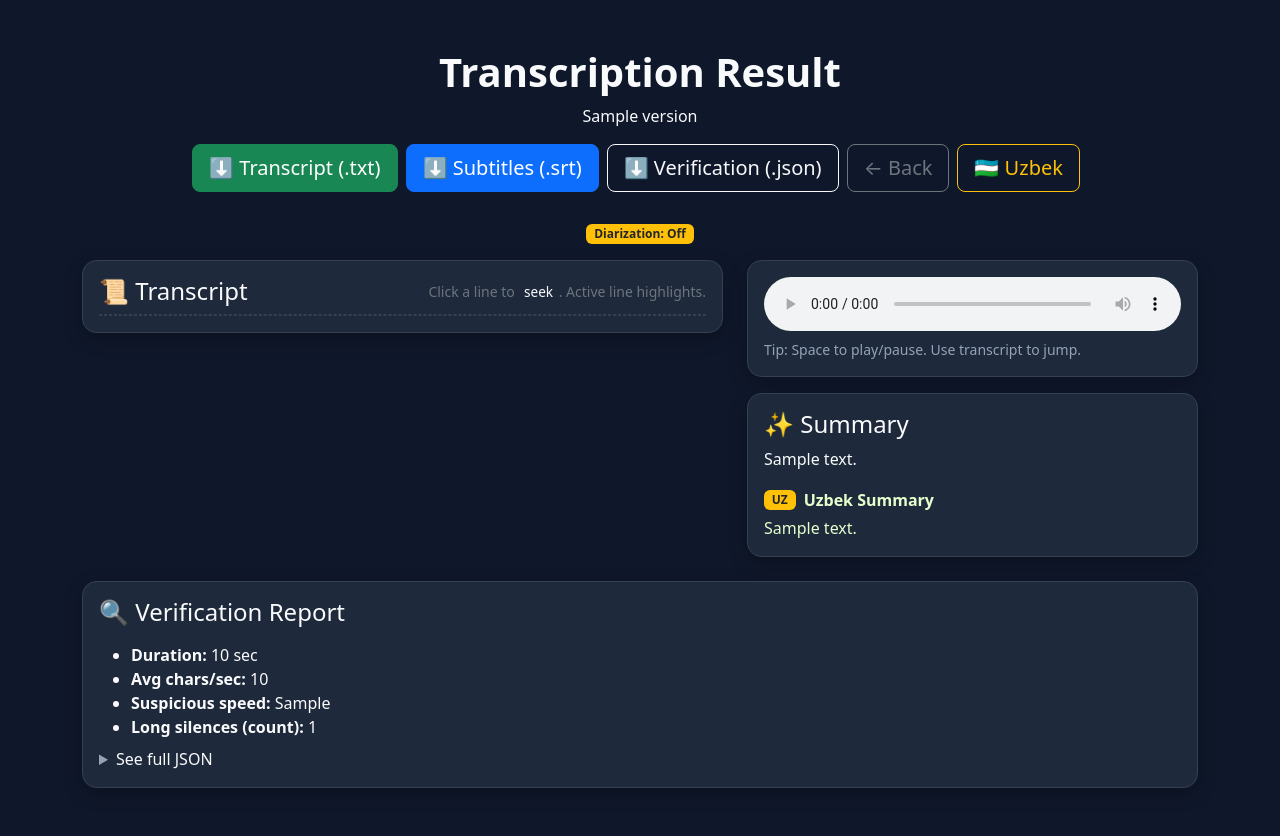
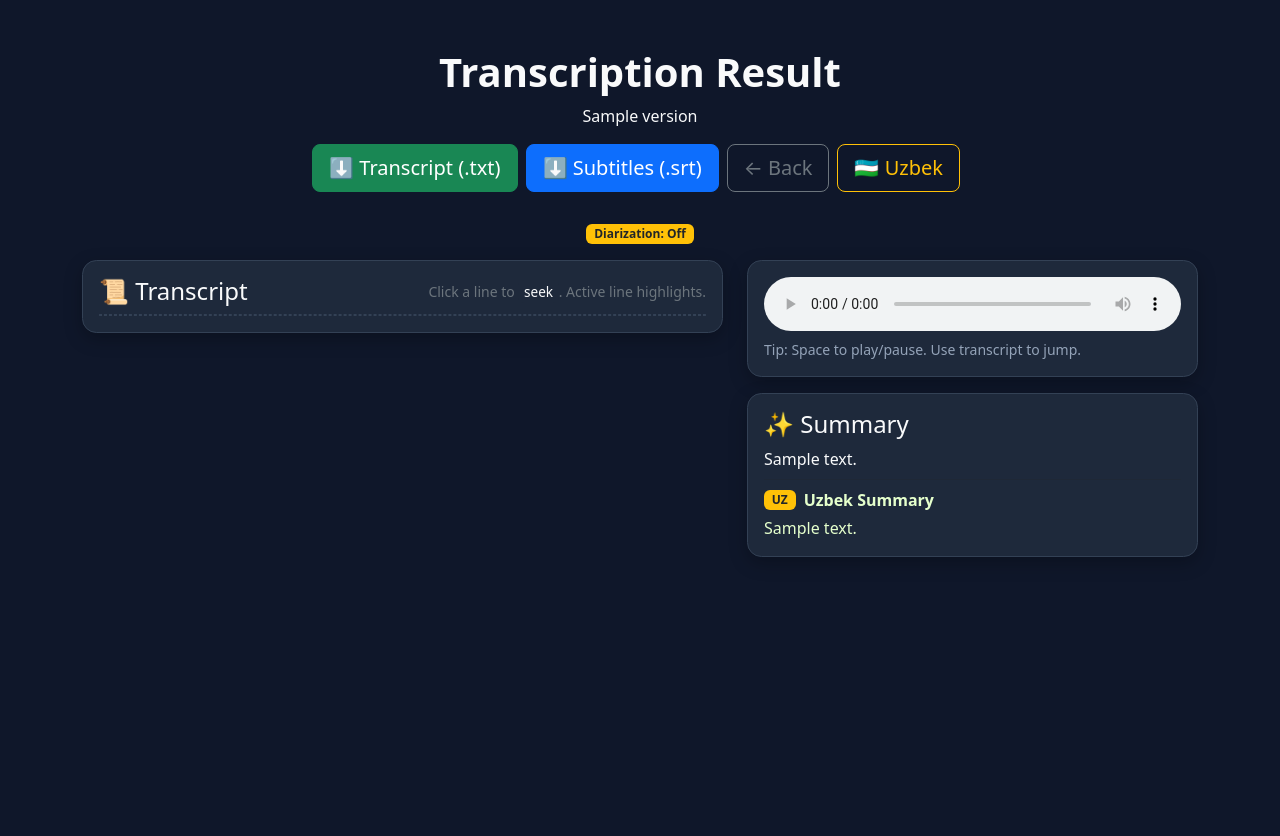
Before and after one commit to orifhon74/transcripto, a Flask app: template templates/result_media.html in a window 1280 px wide. After the commit the page ends 557 px from the top, so only its background shows below. Run offline with Flask 3, Linux system fonts and the light colour scheme; the template is opened without the code that fills it: most values are stand-ins (such as "Sample title", 1, 10 or a date in 2020).

Commit message:
Verification report GONE

```diff
--- a/app.py
+++ b/app.py
@@ -22,7 +22,6 @@ from process_video import (
     # helpers
     summarize_text,
     build_srt_from_segments,
-    verification_report_from,
     transcript_with_speakers,
     diarization_summary,
     translate_texts_to_uz,   # Uzbek translator helper
@@ -145,7 +144,6 @@ def _build_pdf_bytes(payload: dict) -> bytes:
     payload keys we expect:
       title, version, filename, created_at, media_type,
       summary, summary_uz (optional),
-      verification: {duration_sec, avg_chars_per_sec, suspicious_speed_flag, silence_segments_over_3s: [...]},
       meta: {speakers[], count} (optional),
       segments: list of {start, end, text, speaker?, uz?}
     """
@@ -193,32 +191,6 @@ def _build_pdf_bytes(payload: dict) -> bytes:
                 story.append(Paragraph(line.strip(), uzStyle))
         story.append(Spacer(1, 10))
 
-    # Verification
-    ver = payload.get("verification") or {}
-    if ver:
-        story.append(Paragraph("Verification", h2))
-        tbl = Table(
-            [
-                ["Duration (sec)", str(ver.get("duration_sec", ""))],
-                ["Avg chars/sec", str(ver.get("avg_chars_per_sec", ""))],
-                ["Suspicious speed", str(ver.get("suspicious_speed_flag", ""))],
-                ["Long silences", str(len(ver.get("silence_segments_over_3s", []) or []))],
-            ],
-            colWidths=[2.3 * inch, 3.9 * inch],
-        )
-        tbl.setStyle(
-            TableStyle(
-                [
-                    ("BACKGROUND", (0, 0), (-1, 0), colors.lightgrey),
-                    ("BOX", (0, 0), (-1, -1), 0.25, colors.grey),
-                    ("INNERGRID", (0, 0), (-1, -1), 0.25, colors.lightgrey),
-                    ("ROWBACKGROUNDS", (0, 1), (-1, -1), [colors.whitesmoke, colors.white]),
-                ]
-            )
-        )
-        story.append(tbl)
-        story.append(Spacer(1, 10))
-
     # Transcript
     segs = payload.get("segments") or []
     if segs:
@@ -249,7 +221,6 @@ def _run_media_job(job_id: str, kind: str, file_bytes: bytes, orig_name: str):
     Runs in a worker thread. Produces artifacts:
     - transcript_txt (token)
     - subtitles_srt (token) when media
-    - verification_json (token)
     Also returns meta: {version, diarization_mode, speakers?}
     """
     try:
@@ -305,15 +276,6 @@ def _run_media_job(job_id: str, kind: str, file_bytes: bytes, orig_name: str):
             )
             summary = summarize_text(transcript)
             srt = build_srt_from_segments(segments)
-            verification = verification_report_from(
-                media_info={
-                    "type": "video" if kind.startswith("video") else "audio",
-                    "name": orig_name,
-                    "diarization_mode": mode_used,
-                },
-                transcript_text=transcript,
-                segments=segments,
-            )
             meta = diarization_summary(segments) if "diarized" in kind else None
 
             # Register downloads (small text artifacts: OK in memory; they expire via TTL)
@@ -323,20 +285,13 @@ def _run_media_job(job_id: str, kind: str, file_bytes: bytes, orig_name: str):
             token_srt = register_download(
                 srt.encode("utf-8"), "application/x-subrip", f"{base}.srt"
             )
-            token_json = register_download(
-                json.dumps(verification, ensure_ascii=False, indent=2).encode("utf-8"),
-                "application/json",
-                f"{base}_verification.json",
-            )
 
             artifacts = {
                 "transcript_display": display_transcript,
                 "summary": summary,
-                "verification": verification,
                 "downloads": {
                     "txt": {"token": token_txt, "filename": f"{base}.txt"},
                     "srt": {"token": token_srt, "filename": f"{base}.srt"},
-                    "verification_json": {"token": token_json, "filename": f"{base}_verification.json"},
                 },
             }
             header_version = (
@@ -580,7 +535,7 @@ def index():
     return render_template("index.html")
 
 # Helper to prepare a PDF payload and register it
-def _register_pdf_payload(*, version, media_type, filename, summary, summary_uz, verification, meta, segments):
+def _register_pdf_payload(*, version, media_type, filename, summary, summary_uz, meta, segments):
     payload = {
         "title": "Transcription Report",
         "version": version,
@@ -589,7 +544,6 @@ def _register_pdf_payload(*, version, media_type, filename, summary, summary_uz,
         "created_at": datetime.utcnow().isoformat(timespec="seconds") + "Z",
         "summary": summary or "",
         "summary_uz": summary_uz or "",
-        "verification": verification or {},
         "meta": meta or {},
         "segments": segments or [],
     }
@@ -625,7 +579,6 @@ def upload_text():
         filename=f.filename,
         summary=summary,
         summary_uz="",  # not translating text uploads here
-        verification={},
         meta={},
         segments=segments,
     )
@@ -667,17 +620,10 @@ def upload_video_simple():
             s["uz"] = uz
 
     srt = build_srt_from_segments(segments)
-    verification = verification_report_from(
-        media_info={"type": "video", "name": f.filename, "diarization_mode": "off"},
-        transcript_text=transcript,
-        segments=segments,
-    )
 
     base = os.path.splitext(f.filename)[0]
     token_txt = register_download(transcript.encode("utf-8"), "text/plain", f"{base}.txt")
     token_srt = register_download(srt.encode("utf-8"), "application/x-subrip", f"{base}.srt")
-    token_json = register_download(json.dumps(verification, ensure_ascii=False, indent=2).encode("utf-8"),
-                                   "application/json", f"{base}_verification.json")
     token_media = register_download(file_bytes, f.mimetype or "video/mp4", f.filename)
 
     # PDF payload token
@@ -687,7 +633,6 @@ def upload_video_simple():
         filename=f.filename,
         summary=summary,
         summary_uz=summary_uz,
-        verification=verification,
         meta=None,
         segments=segments,
     )
@@ -698,11 +643,9 @@ def upload_video_simple():
         transcript=transcript,
         summary=summary,
         summary_uz=summary_uz,
-        verification=verification,
         meta=None,
         token_txt=token_txt,
         token_srt=token_srt,
-        token_json=token_json,
         media_url=url_for("download", token=token_media),
         media_type="video",
         segments_json=json.dumps(segments, ensure_ascii=False),
@@ -738,18 +681,11 @@ def upload_video_diarized():
             s["uz"] = uz
 
     srt = build_srt_from_segments(segments)
-    verification = verification_report_from(
-       media_info={"type": "video", "name": f.filename, "diarization_mode": mode_used},
-       transcript_text=transcript,
-       segments=segments,
-    )
     meta = diarization_summary(segments)
 
     base = os.path.splitext(f.filename)[0]
     token_txt = register_download(transcript.encode("utf-8"), "text/plain", f"{base}.txt")
     token_srt = register_download(srt.encode("utf-8"), "application/x-subrip", f"{base}.srt")
-    token_json = register_download(json.dumps(verification, ensure_ascii=False, indent=2).encode("utf-8"),
-                                   "application/json", f"{base}_verification.json")
     token_media = register_download(file_bytes, f.mimetype or "video/mp4", f.filename)
 
     token_pdfdata = _register_pdf_payload(
@@ -758,7 +694,6 @@ def upload_video_diarized():
         filename=f.filename,
         summary=summary,
         summary_uz=summary_uz,
-        verification=verification,
         meta=meta,
         segments=segments,
     )
@@ -769,11 +704,9 @@ def upload_video_diarized():
         transcript=transcript_with_speakers(segments),
         summary=summary,
         summary_uz=summary_uz,
-        verification=verification,
         meta=meta,
         token_txt=token_txt,
         token_srt=token_srt,
-        token_json=token_json,
         media_url=url_for("download", token=token_media),
         media_type="video",
         segments_json=json.dumps(segments, ensure_ascii=False),
@@ -809,17 +742,10 @@ def upload_audio_simple():
             s["uz"] = uz
 
     srt = build_srt_from_segments(segments)
-    verification = verification_report_from(
-        media_info={"type": "audio", "name": f.filename, "diarization_mode": "off"},
-        transcript_text=transcript,
-        segments=segments,
-    )
 
     base = os.path.splitext(f.filename)[0]
     token_txt = register_download(transcript.encode("utf-8"), "text/plain", f"{base}.txt")
     token_srt = register_download(srt.encode("utf-8"), "application/x-subrip", f"{base}.srt")
-    token_json = register_download(json.dumps(verification, ensure_ascii=False, indent=2).encode("utf-8"),
-                                   "application/json", f"{base}_verification.json")
     token_media = register_download(file_bytes, f.mimetype or "audio/wav", f.filename)
 
     token_pdfdata = _register_pdf_payload(
@@ -828,7 +754,6 @@ def upload_audio_simple():
         filename=f.filename,
         summary=summary,
         summary_uz=summary_uz,
-        verification=verification,
         meta=None,
         segments=segments,
     )
@@ -839,11 +764,9 @@ def upload_audio_simple():
         transcript=transcript,
         summary=summary,
         summary_uz=summary_uz,
-        verification=verification,
         meta=None,
         token_txt=token_txt,
         token_srt=token_srt,
-        token_json=token_json,
         media_url=url_for("download", token=token_media),
         media_type="audio",
         segments_json=json.dumps(segments, ensure_ascii=False),
@@ -879,18 +802,11 @@ def upload_audio_diarized():
             s["uz"] = uz
 
     srt = build_srt_from_segments(segments)
-    verification = verification_report_from(
-        media_info={"type": "audio", "name": f.filename, "diarization_mode": mode_used},
-        transcript_text=transcript,
-        segments=segments,
-    )
     meta = diarization_summary(segments)
 
     base = os.path.splitext(f.filename)[0]
     token_txt = register_download(transcript.encode("utf-8"), "text/plain", f"{base}.txt")
     token_srt = register_download(srt.encode("utf-8"), "application/x-subrip", f"{base}.srt")
-    token_json = register_download(json.dumps(verification, ensure_ascii=False, indent=2).encode("utf-8"),
-                                   "application/json", f"{base}_verification.json")
     token_media = register_download(file_bytes, f.mimetype or "audio/wav", f.filename)
 
     token_pdfdata = _register_pdf_payload(
@@ -899,7 +815,6 @@ def upload_audio_diarized():
         filename=f.filename,
         summary=summary,
         summary_uz=summary_uz,
-        verification=verification,
         meta=meta,
         segments=segments,
     )
@@ -910,11 +825,9 @@ def upload_audio_diarized():
         transcript=transcript_with_speakers(segments),
         summary=summary,
         summary_uz=summary_uz,
-        verification=verification,
         meta=meta,
         token_txt=token_txt,
         token_srt=token_srt,
-        token_json=token_json,
         media_url=url_for("download", token=token_media),
         media_type="audio",
         segments_json=json.dumps(segments, ensure_ascii=False),
@@ -983,17 +896,10 @@ def ingest_youtube_simple():
                 s["uz"] = uz
 
         srt = build_srt_from_segments(segments)
-        verification = verification_report_from(
-            media_info={"type": "audio", "name": title or "YouTube", "diarization_mode": "off"},
-            transcript_text=transcript,
-            segments=segments,
-        )
 
         base = (title or "youtube").replace("/", "_").replace("\\", "_").strip()
         token_txt = register_download(transcript.encode("utf-8"), "text/plain", f"{base}.txt")
         token_srt = register_download(srt.encode("utf-8"), "application/x-subrip", f"{base}.srt")
-        token_json = register_download(json.dumps(verification, ensure_ascii=False, indent=2).encode("utf-8"),
-                                       "application/json", f"{base}_verification.json")
 
         token_media = register_download(media_bytes, media_mime, media_filename or f"{base}.mp4")
         media_url = url_for("download", token=token_media)
@@ -1004,7 +910,6 @@ def ingest_youtube_simple():
             filename=title or "YouTube",
             summary=summary,
             summary_uz=summary_uz,
-            verification=verification,
             meta=None,
             segments=segments,
         )
@@ -1015,11 +920,9 @@ def ingest_youtube_simple():
             transcript=transcript,
             summary=summary,
             summary_uz=summary_uz,
-            verification=verification,
             meta=None,
             token_txt=token_txt,
             token_srt=token_srt,
-            token_json=token_json,
             media_url=media_url,
             media_type="video",
             segments_json=json.dumps(segments, ensure_ascii=False),
@@ -1059,18 +962,11 @@ def ingest_youtube_diarized():
                 s["uz"] = uz
 
         srt = build_srt_from_segments(segments)
-        verification = verification_report_from(
-            media_info={"type": "audio", "name": title or "YouTube", "diarization_mode": mode_used},
-            transcript_text=transcript,
-            segments=segments,
-        )
         meta = diarization_summary(segments)
 
         base = (title or "youtube").replace("/", "_").replace("\\", "_").strip()
         token_txt = register_download(transcript.encode("utf-8"), "text/plain", f"{base}.txt")
         token_srt = register_download(srt.encode("utf-8"), "application/x-subrip", f"{base}.srt")
-        token_json = register_download(json.dumps(verification, ensure_ascii=False, indent=2).encode("utf-8"),
-                                       "application/json", f"{base}_verification.json")
 
         with open(video_path, "rb") as fh:
             media_bytes = fh.read()
@@ -1082,7 +978,6 @@ def ingest_youtube_diarized():
             filename=title or "YouTube",
             summary=summary,
             summary_uz=summary_uz,
-            verification=verification,
             meta=None,
             segments=segments,
         )
@@ -1093,11 +988,9 @@ def ingest_youtube_diarized():
             transcript=transcript_with_speakers(segments),
             summary=summary,
             summary_uz=summary_uz,
-            verification=verification,
             meta=meta,
             token_txt=token_txt,
             token_srt=token_srt,
-            token_json=token_json,
             media_url=url_for("download", token=token_media),
             media_type="audio",
             segments_json=json.dumps(segments, ensure_ascii=False),
@@ -1109,14 +1002,15 @@ def ingest_youtube_diarized():
 # ---------- downloads ----------
 @app.get("/download/<token>")
 def download(token: str):
-    # one-shot + TTL safety (in case user never downloads)
-    item = DOWNLOADS.pop(token, None)
+    # allow multiple range requests while TTL cleanup handles expiry
+    item = DOWNLOADS.get(token)
     if not item:
         return "Not found or expired", 404
+
     return send_file(
         BytesIO(item["data"]),
         mimetype=item["mimetype"],
-        as_attachment=True,
+        as_attachment=True,  # you can leave this or set False if you prefer inline
         download_name=item["filename"],
     )
 
--- a/templates/index.html
+++ b/templates/index.html
@@ -36,7 +36,7 @@
 <body>
   <div class="container py-5">
     <h1 class="text-center">AI Transcription & Summarization</h1>
-    <p class="lead text-center">Upload <strong>video</strong>, <strong>audio</strong>, or <strong>text</strong> to get transcripts, summaries, and a verification report.</p>
+    <p class="lead text-center">Upload <strong>video</strong>, <strong>audio</strong>, or <strong>text</strong> to get transcripts and summaries</p>
 
     <!-- Notice about diarization -->
     <div class="notice">
--- a/templates/result_media.html
+++ b/templates/result_media.html
@@ -74,23 +74,12 @@
       <div class="d-flex justify-content-center flex-wrap btn-row">
         <a href="{{ url_for('download', token=token_txt) }}" class="btn btn-success btn-lg">⬇ Transcript (.txt)</a>
         <a href="{{ url_for('download', token=token_srt) }}" class="btn btn-primary btn-lg">⬇ Subtitles (.srt)</a>
-        <a href="{{ url_for('download', token=token_json) }}" class="btn btn-outline-light btn-lg">⬇ Verification (.json)</a>
 
         {% if token_pdf %}
           <a href="{{ url_for('download_pdf', token=token_pdf) }}" class="btn btn-warning btn-lg">⬇ PDF Report</a>
         {% endif %}
 
         <a href="{{ url_for('index') }}" class="btn btn-outline-secondary btn-lg">← Back</a>
-
-<!--        <a href="{{ url_for('index') }}" class="btn btn-outline-secondary btn-lg">← Back</a>-->
-        <!-- Export PDF form -->
-<!--        <form action="{{ url_for('download_pdf', token=token_pdf) }}" method="post" class="d-inline">-->
-<!--          <input type="hidden" name="version" value="{{ version }}">-->
-<!--          <input type="hidden" name="summary" value="{{ summary }}">-->
-<!--          <input type="hidden" name="summary_uz" value="{{ summary_uz or '' }}">-->
-<!--          <input type="hidden" name="segments_json" value='{{ segments_json | tojson | safe }}'>-->
-<!--          <button type="submit" class="btn btn-outline-info btn-lg">⬇ Export PDF</button>-->
-<!--        </form>-->
 
         <!-- Uzbek toggle -->
         <button id="toggle-uz" type="button" class="btn btn-outline-warning btn-lg">
@@ -152,24 +141,6 @@
         </div>
       </div>
     </div>
-
-    {% if verification %}
-    <div class="card mt-4">
-      <div class="card-body">
-        <h4 class="card-title mb-3">🔍 Verification Report</h4>
-        <ul class="mb-2">
-          <li><strong>Duration:</strong> {{ verification.duration_sec }} sec</li>
-          <li><strong>Avg chars/sec:</strong> {{ verification.avg_chars_per_sec }}</li>
-          <li><strong>Suspicious speed:</strong> {{ verification.suspicious_speed_flag }}</li>
-          <li><strong>Long silences (count):</strong> {{ verification.silence_segments_over_3s | length }}</li>
-        </ul>
-        <details class="mt-2">
-          <summary>See full JSON</summary>
-          <pre class="json mt-3">{{ verification | tojson(indent=2) }}</pre>
-        </details>
-      </div>
-    </div>
-    {% endif %}
   </div>
 
   <!-- Data + Interactions -->
```
Also changed, not shown: process_video.py (+0 -34 lines), project_structure.txt (added, +20 -0 lines).
